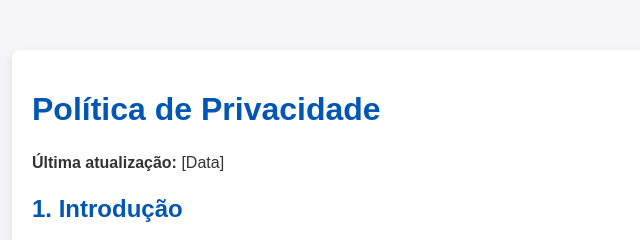
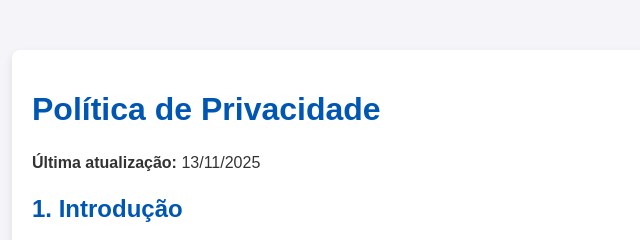
Before and after one commit to craniodatecnologia/minhas-contas, a plain HTML site: page index.html in a window 1280 px wide. Shown: the top 240 px of the page, 208-848 px from the left. Drawn offline with Linux system fonts and the light colour scheme.

Commit message:
Update index.html

```diff
--- a/index.html
+++ b/index.html
@@ -47,7 +47,7 @@
 <body>
     <div class="container">
         <h1>Política de Privacidade</h1>
-        <p><strong>Última atualização:</strong> [Data]</p>
+        <p><strong>Última atualização:</strong> 13/11/2025</p>
 
         <h2>1. Introdução</h2>
         <p>Bem-vindo ao aplicativo <strong>Minhas Contas</strong>, desenvolvido por Crânio da Tecnologia. Esta política de privacidade foi criada para esclarecer aos usuários como lidamos com as informações coletadas e armazenadas pelo aplicativo. A sua privacidade é importante para nós, e comprometemo-nos a proteger qualquer informação que nos forneça.</p>
```
